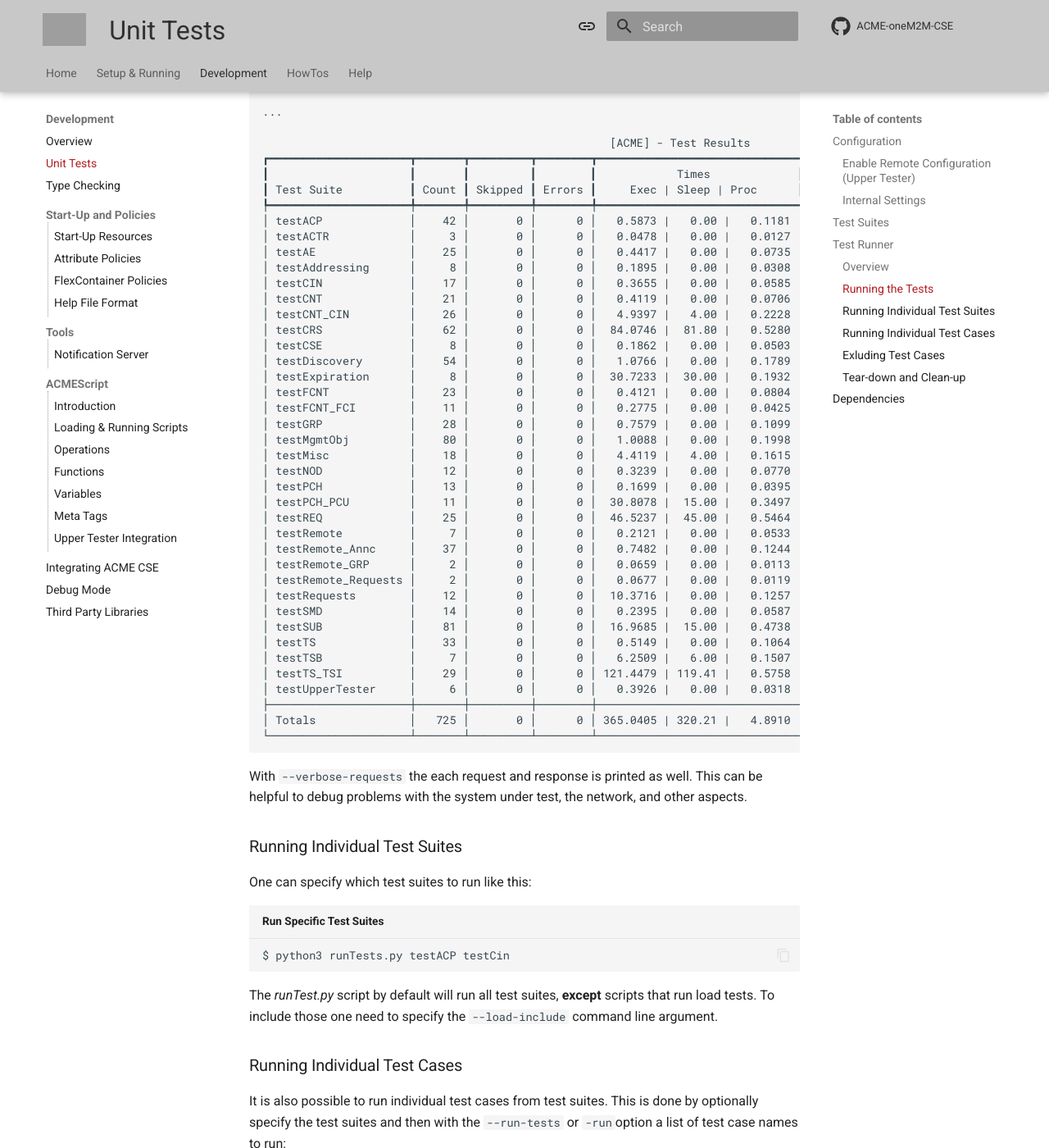
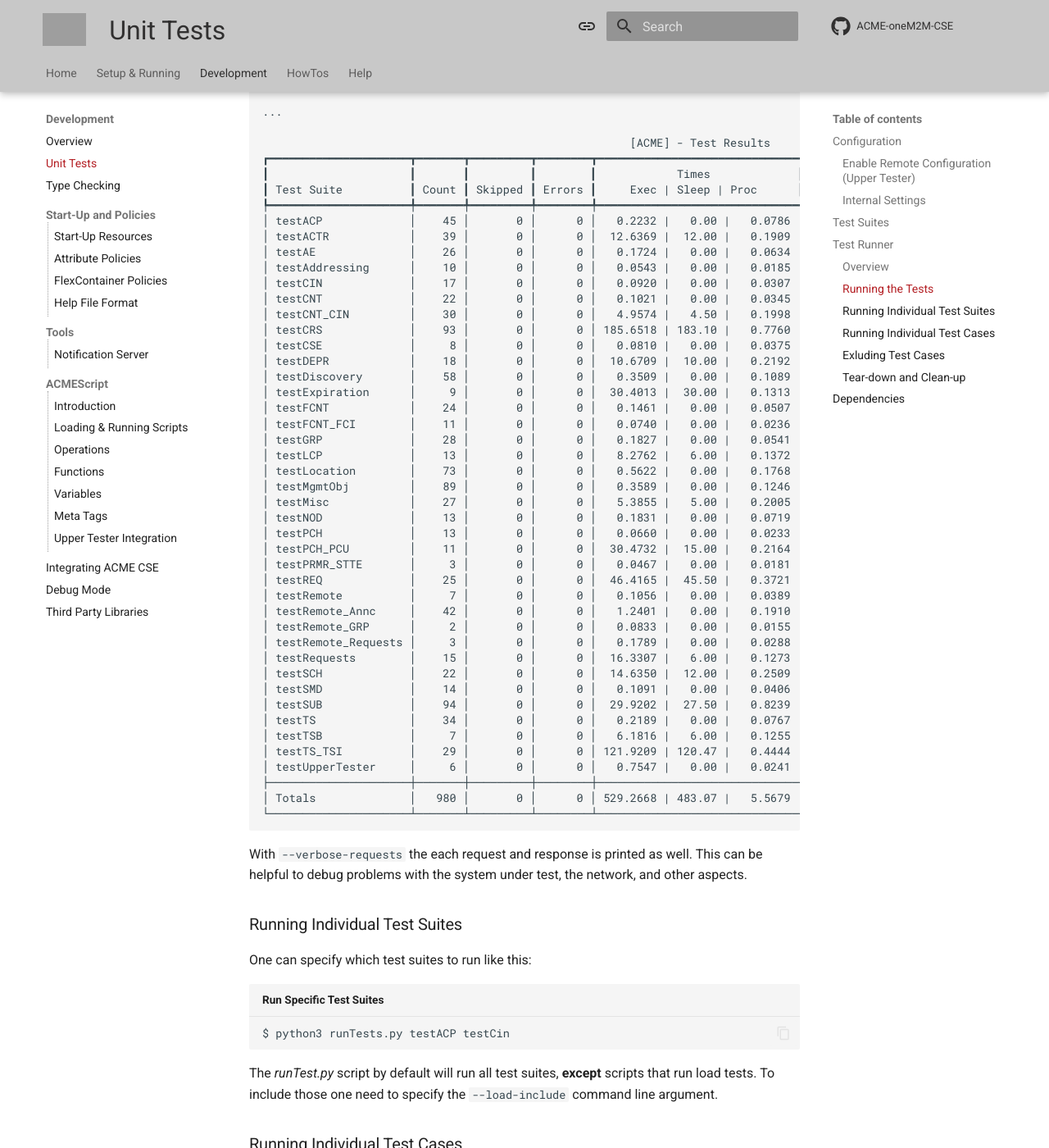
Before and after one commit to ankraft/ACME-oneM2M-CSE, an MkDocs documentation site: the page built from docs/docs/development/UnitTests.md, in a window 1280 px wide and 1400 px high, scrolled down 2831 px. Shown: the whole window at 82% size. Built offline with MkDocs 1.6.1 and Material for MkDocs 9.7.7, drawn with Linux system fonts in a browser that asks for light colours; comment, search, counter and statistics services are not loaded; grey boxes are pictures that could not be loaded.

Commit message:
web site

````diff
--- a/docs/docs/development/UnitTests.md
+++ b/docs/docs/development/UnitTests.md
@@ -105,44 +105,49 @@ $ python3 runTests.py
 
 ...
 
-													[ACME] - Test Results
+                                                       [ACME] - Test Results
 ┏━━━━━━━━━━━━━━━━━━━━━┳━━━━━━━┳━━━━━━━━━┳━━━━━━━━┳━━━━━━━━━━━━━━━━━━━━━━━━━━━━━━┳━━━━━━━━━━━━━━━━━━━┳━━━━━━━━━━━━━━━━━━━┳━━━━━━━━━━┓
 ┃                     ┃       ┃         ┃        ┃            Times             ┃   Exec Time per   ┃   Proc Time per   ┃          ┃
 ┃ Test Suite          ┃ Count ┃ Skipped ┃ Errors ┃     Exec | Sleep | Proc      ┃  Test | Request   ┃  Test | Request   ┃ Requests ┃
 ┡━━━━━━━━━━━━━━━━━━━━━╇━━━━━━━╇━━━━━━━━━╇━━━━━━━━╇━━━━━━━━━━━━━━━━━━━━━━━━━━━━━━╇━━━━━━━━━━━━━━━━━━━╇━━━━━━━━━━━━━━━━━━━╇━━━━━━━━━━┩
-│ testACP             │    42 │       0 │      0 │   0.5873 |   0.00 |   0.1181 │  0.0140 |  0.0109 │  0.0028 |  0.0022 │       54 │
-│ testACTR            │     3 │       0 │      0 │   0.0478 |   0.00 |   0.0127 │  0.0159 |  0.0080 │  0.0042 |  0.0021 │        6 │
-│ testAE              │    25 │       0 │      0 │   0.4417 |   0.00 |   0.0735 │  0.0177 |  0.0134 │  0.0029 |  0.0022 │       33 │
-│ testAddressing      │     8 │       0 │      0 │   0.1895 |   0.00 |   0.0308 │  0.0237 |  0.0135 │  0.0039 |  0.0022 │       14 │
-│ testCIN             │    17 │       0 │      0 │   0.3655 |   0.00 |   0.0585 │  0.0215 |  0.0131 │  0.0034 |  0.0021 │       28 │
-│ testCNT             │    21 │       0 │      0 │   0.4119 |   0.00 |   0.0706 │  0.0196 |  0.0158 │  0.0034 |  0.0027 │       26 │
-│ testCNT_CIN         │    26 │       0 │      0 │   4.9397 |   4.00 |   0.2228 │  0.1900 |  0.0610 │  0.0086 |  0.0028 │       81 │
-│ testCRS             │    62 │       0 │      0 │  84.0746 |  81.80 |   0.5280 │  1.3560 |  0.6369 │  0.0085 |  0.0040 │      132 │
-│ testCSE             │     8 │       0 │      0 │   0.1862 |   0.00 |   0.0503 │  0.0233 |  0.0233 │  0.0063 |  0.0063 │        8 │
-│ testDiscovery       │    54 │       0 │      0 │   1.0766 |   0.00 |   0.1789 │  0.0199 |  0.0135 │  0.0033 |  0.0022 │       80 │
-│ testExpiration      │     8 │       0 │      0 │  30.7233 |  30.00 |   0.1932 │  3.8404 |  0.7145 │  0.0242 |  0.0045 │       43 │
-│ testFCNT            │    23 │       0 │      0 │   0.4121 |   0.00 |   0.0804 │  0.0179 |  0.0153 │  0.0035 |  0.0030 │       27 │
-│ testFCNT_FCI        │    11 │       0 │      0 │   0.2775 |   0.00 |   0.0425 │  0.0252 |  0.0116 │  0.0039 |  0.0018 │       24 │
-│ testGRP             │    28 │       0 │      0 │   0.7579 |   0.00 |   0.1099 │  0.0271 |  0.0138 │  0.0039 |  0.0020 │       55 │
-│ testMgmtObj         │    80 │       0 │      0 │   1.0088 |   0.00 |   0.1998 │  0.0126 |  0.0123 │  0.0025 |  0.0024 │       82 │
-│ testMisc            │    18 │       0 │      0 │   4.4119 |   4.00 |   0.1615 │  0.2451 |  0.1765 │  0.0090 |  0.0065 │       25 │
-│ testNOD             │    12 │       0 │      0 │   0.3239 |   0.00 |   0.0770 │  0.0270 |  0.0130 │  0.0064 |  0.0031 │       25 │
-│ testPCH             │    13 │       0 │      0 │   0.1699 |   0.00 |   0.0395 │  0.0131 |  0.0089 │  0.0030 |  0.0021 │       19 │
-│ testPCH_PCU         │    11 │       0 │      0 │  30.8078 |  15.00 |   0.3497 │  2.8007 |  0.7514 │  0.0318 |  0.0085 │       41 │
-│ testREQ             │    25 │       0 │      0 │  46.5237 |  45.00 |   0.5464 │  1.8609 |  1.1347 │  0.0219 |  0.0133 │       41 │
-│ testRemote          │     7 │       0 │      0 │   0.2121 |   0.00 |   0.0533 │  0.0303 |  0.0151 │  0.0076 |  0.0038 │       14 │
-│ testRemote_Annc     │    37 │       0 │      0 │   0.7482 |   0.00 |   0.1244 │  0.0202 |  0.0125 │  0.0034 |  0.0021 │       60 │
-│ testRemote_GRP      │     2 │       0 │      0 │   0.0659 |   0.00 |   0.0113 │  0.0330 |  0.0132 │  0.0056 |  0.0023 │        5 │
-│ testRemote_Requests │     2 │       0 │      0 │   0.0677 |   0.00 |   0.0119 │  0.0339 |  0.0135 │  0.0060 |  0.0024 │        5 │
-│ testRequests        │    12 │       0 │      0 │  10.3716 |   0.00 |   0.1257 │  0.8643 |  0.7408 │  0.0105 |  0.0090 │       14 │
-│ testSMD             │    14 │       0 │      0 │   0.2395 |   0.00 |   0.0587 │  0.0171 |  0.0133 │  0.0042 |  0.0033 │       18 │
-│ testSUB             │    81 │       0 │      0 │  16.9685 |  15.00 |   0.4738 │  0.2095 |  0.1266 │  0.0058 |  0.0035 │      134 │
-│ testTS              │    33 │       0 │      0 │   0.5149 |   0.00 |   0.1064 │  0.0156 |  0.0135 │  0.0032 |  0.0028 │       38 │
-│ testTSB             │     7 │       0 │      0 │   6.2509 |   6.00 |   0.1507 │  0.8930 |  0.4808 │  0.0215 |  0.0116 │       13 │
-│ testTS_TSI          │    29 │       0 │      0 │ 121.4479 | 119.41 |   0.5758 │  4.1879 |  1.1142 │  0.0199 |  0.0053 │      109 │
-│ testUpperTester     │     6 │       0 │      0 │   0.3926 |   0.00 |   0.0318 │  0.0654 |  0.1963 │  0.0053 |  0.0159 │        2 │
+│ testACP             │    45 │       0 │      0 │   0.2232 |   0.00 |   0.0786 │  0.0050 |  0.0030 │  0.0017 |  0.0011 │       74 │
+│ testACTR            │    39 │       0 │      0 │  12.6369 |  12.00 |   0.1909 │  0.3240 |  0.1600 │  0.0049 |  0.0024 │       79 │
+│ testAE              │    26 │       0 │      0 │   0.1724 |   0.00 |   0.0634 │  0.0066 |  0.0049 │  0.0024 |  0.0018 │       35 │
+│ testAddressing      │    10 │       0 │      0 │   0.0543 |   0.00 |   0.0185 │  0.0054 |  0.0034 │  0.0019 |  0.0012 │       16 │
+│ testCIN             │    17 │       0 │      0 │   0.0920 |   0.00 |   0.0307 │  0.0054 |  0.0033 │  0.0018 |  0.0011 │       28 │
+│ testCNT             │    22 │       0 │      0 │   0.1021 |   0.00 |   0.0345 │  0.0046 |  0.0038 │  0.0016 |  0.0013 │       27 │
+│ testCNT_CIN         │    30 │       0 │      0 │   4.9574 |   4.50 |   0.1998 │  0.1652 |  0.0496 │  0.0067 |  0.0020 │      100 │
+│ testCRS             │    93 │       0 │      0 │ 185.6518 | 183.10 |   0.7760 │  1.9963 |  0.7672 │  0.0083 |  0.0032 │      242 │
+│ testCSE             │     8 │       0 │      0 │   0.0810 |   0.00 |   0.0375 │  0.0101 |  0.0101 │  0.0047 |  0.0047 │        8 │
+│ testDEPR            │    18 │       0 │      0 │  10.6709 |  10.00 |   0.2192 │  0.5928 |  0.1270 │  0.0122 |  0.0026 │       84 │
+│ testDiscovery       │    58 │       0 │      0 │   0.3509 |   0.00 |   0.1089 │  0.0061 |  0.0038 │  0.0019 |  0.0012 │       92 │
+│ testExpiration      │     9 │       0 │      0 │  30.4013 |  30.00 |   0.1313 │  3.3779 |  0.6609 │  0.0146 |  0.0029 │       46 │
+│ testFCNT            │    24 │       0 │      0 │   0.1461 |   0.00 |   0.0507 │  0.0061 |  0.0052 │  0.0021 |  0.0018 │       28 │
+│ testFCNT_FCI        │    11 │       0 │      0 │   0.0740 |   0.00 |   0.0236 │  0.0067 |  0.0031 │  0.0021 |  0.0010 │       24 │
+│ testGRP             │    28 │       0 │      0 │   0.1827 |   0.00 |   0.0541 │  0.0065 |  0.0033 │  0.0019 |  0.0010 │       55 │
+│ testLCP             │    13 │       0 │      0 │   8.2762 |   6.00 |   0.1372 │  0.6366 |  0.3448 │  0.0106 |  0.0057 │       24 │
+│ testLocation        │    73 │       0 │      0 │   0.5622 |   0.00 |   0.1768 │  0.0077 |  0.0031 │  0.0024 |  0.0010 │      182 │
+│ testMgmtObj         │    89 │       0 │      0 │   0.3589 |   0.00 |   0.1246 │  0.0040 |  0.0039 │  0.0014 |  0.0014 │       91 │
+│ testMisc            │    27 │       0 │      0 │   5.3855 |   5.00 |   0.2005 │  0.1995 |  0.1346 │  0.0074 |  0.0050 │       40 │
+│ testNOD             │    13 │       0 │      0 │   0.1831 |   0.00 |   0.0719 │  0.0141 |  0.0057 │  0.0055 |  0.0022 │       32 │
+│ testPCH             │    13 │       0 │      0 │   0.0660 |   0.00 |   0.0233 │  0.0051 |  0.0035 │  0.0018 |  0.0012 │       19 │
+│ testPCH_PCU         │    11 │       0 │      0 │  30.4732 |  15.00 |   0.2164 │  2.7703 |  0.7432 │  0.0197 |  0.0053 │       41 │
+│ testPRMR_STTE       │     3 │       0 │      0 │   0.0467 |   0.00 |   0.0181 │  0.0156 |  0.0093 │  0.0060 |  0.0036 │        5 │
+│ testREQ             │    25 │       0 │      0 │  46.4165 |  45.50 |   0.3721 │  1.8567 |  1.1321 │  0.0149 |  0.0091 │       41 │
+│ testRemote          │     7 │       0 │      0 │   0.1056 |   0.00 |   0.0389 │  0.0151 |  0.0075 │  0.0056 |  0.0028 │       14 │
+│ testRemote_Annc     │    42 │       0 │      0 │   1.2401 |   0.00 |   0.1910 │  0.0295 |  0.0188 │  0.0045 |  0.0029 │       66 │
+│ testRemote_GRP      │     2 │       0 │      0 │   0.0833 |   0.00 |   0.0155 │  0.0416 |  0.0167 │  0.0077 |  0.0031 │        5 │
+│ testRemote_Requests │     3 │       0 │      0 │   0.1789 |   0.00 |   0.0288 │  0.0596 |  0.0224 │  0.0096 |  0.0036 │        8 │
+│ testRequests        │    15 │       0 │      0 │  16.3307 |   6.00 |   0.1273 │  1.0887 |  0.9073 │  0.0085 |  0.0071 │       18 │
+│ testSCH             │    22 │       0 │      0 │  14.6350 |  12.00 |   0.2509 │  0.6652 |  0.2091 │  0.0114 |  0.0036 │       70 │
+│ testSMD             │    14 │       0 │      0 │   0.1091 |   0.00 |   0.0406 │  0.0078 |  0.0061 │  0.0029 |  0.0023 │       18 │
+│ testSUB             │    94 │       0 │      0 │  29.9202 |  27.50 |   0.8239 │  0.3183 |  0.1847 │  0.0088 |  0.0051 │      162 │
+│ testTS              │    34 │       0 │      0 │   0.2189 |   0.00 |   0.0767 │  0.0064 |  0.0055 │  0.0023 |  0.0019 │       40 │
+│ testTSB             │     7 │       0 │      0 │   6.1816 |   6.00 |   0.1255 │  0.8831 |  0.4755 │  0.0179 |  0.0097 │       13 │
+│ testTS_TSI          │    29 │       0 │      0 │ 121.9209 | 120.47 |   0.4444 │  4.2042 |  1.1185 │  0.0153 |  0.0041 │      109 │
+│ testUpperTester     │     6 │       0 │      0 │   0.7547 |   0.00 |   0.0241 │  0.1258 |  0.3774 │  0.0040 |  0.0120 │        2 │
 ├─────────────────────┼───────┼─────────┼────────┼──────────────────────────────┼───────────────────┼───────────────────┼──────────┤
-│ Totals              │   725 │       0 │      0 │ 365.0405 | 320.21 |   4.8910 │  0.5035 |  0.2906 │  0.0067 |  0.0039 │     1256 │
+│ Totals              │   980 │       0 │      0 │ 529.2668 | 483.07 |   5.5679 │  0.5401 |  0.2731 │  0.0057 |  0.0029 │     1938 │
 └─────────────────────┴───────┴─────────┴────────┴──────────────────────────────┴───────────────────┴───────────────────┴──────────┘
 ```
 
````
Also changed, not shown: docs/docs/home/Supported.md (+23 -30 lines).
